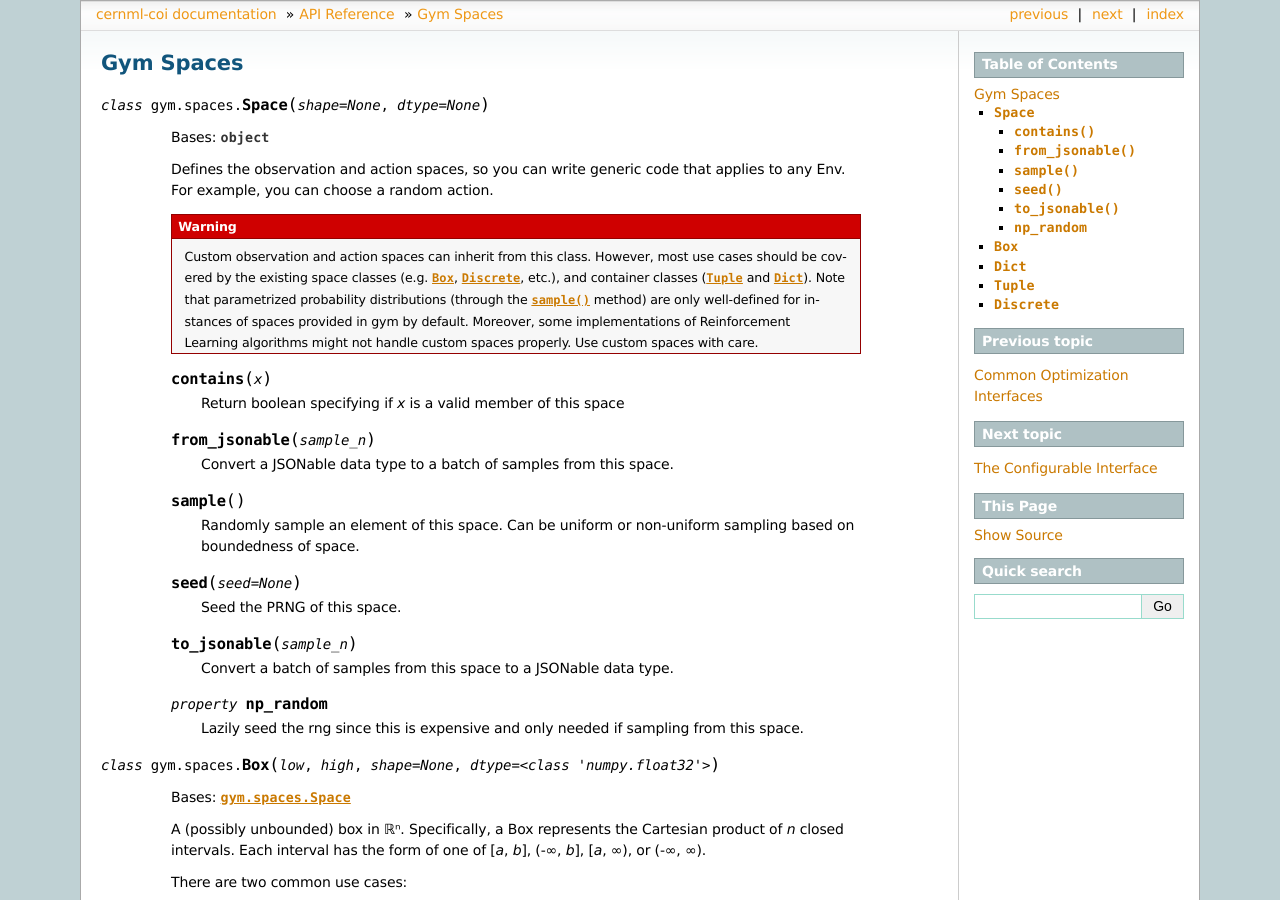
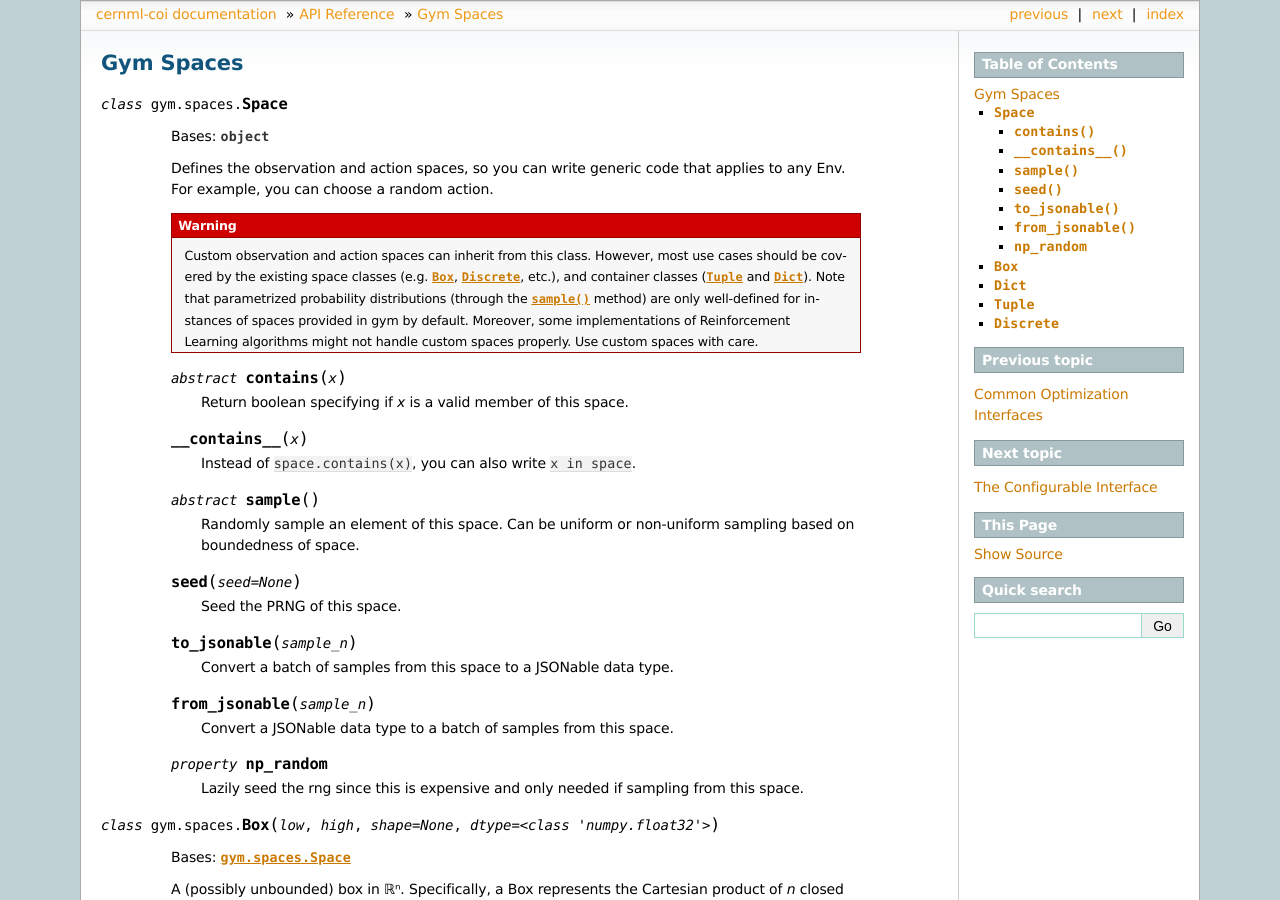
Before and after one commit to geoff-project/coi, a Sphinx documentation site: the page built from docs/api/spaces.rst, in a window 1280 px wide and 900 px high. Built offline with Sphinx 7.4.7, drawn with Linux system fonts in a browser that asks for light colours; the version number could not be read and is left out.

Commit message:
Improve docs for gym.spaces.Space.

```diff
--- a/docs/api/spaces.rst
+++ b/docs/api/spaces.rst
@@ -1,7 +1,7 @@
 Gym Spaces
 ==========
 
-.. class:: gym.spaces.Space(shape=None, dtype=None)
+.. class:: gym.spaces.Space
    :canonical: gym.spaces.space.Space
 
     Bases: `object`
@@ -22,14 +22,16 @@ Gym Spaces
         custom spaces properly. Use custom spaces with care.
 
     .. method:: contains(x)
+        :abstractmethod:
 
-        Return boolean specifying if *x* is a valid member of this space
+        Return boolean specifying if *x* is a valid member of this space.
 
-    .. method:: from_jsonable(sample_n)
+    .. method:: __contains__(x)
 
-        Convert a JSONable data type to a batch of samples from this space.
+        Instead of ``space.contains(x)``, you can also write ``x in space``.
 
     .. method:: sample()
+        :abstractmethod:
 
         Randomly sample an element of this space. Can be uniform or non-uniform
         sampling based on boundedness of space.
@@ -41,6 +43,10 @@ Gym Spaces
     .. method:: to_jsonable(sample_n)
 
         Convert a batch of samples from this space to a JSONable data type.
+
+    .. method:: from_jsonable(sample_n)
+
+        Convert a JSONable data type to a batch of samples from this space.
 
     .. property:: np_random
 
```
